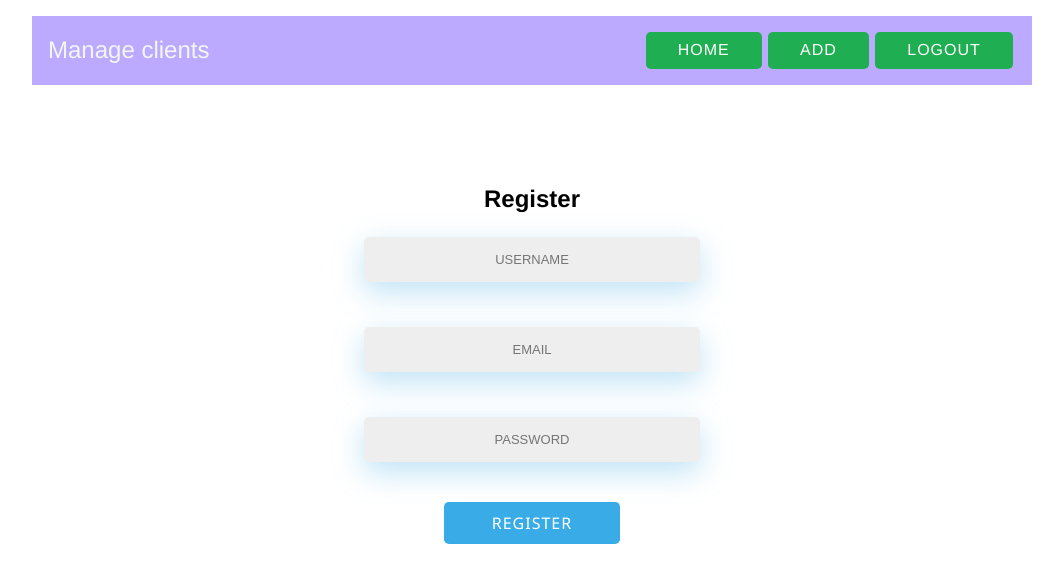
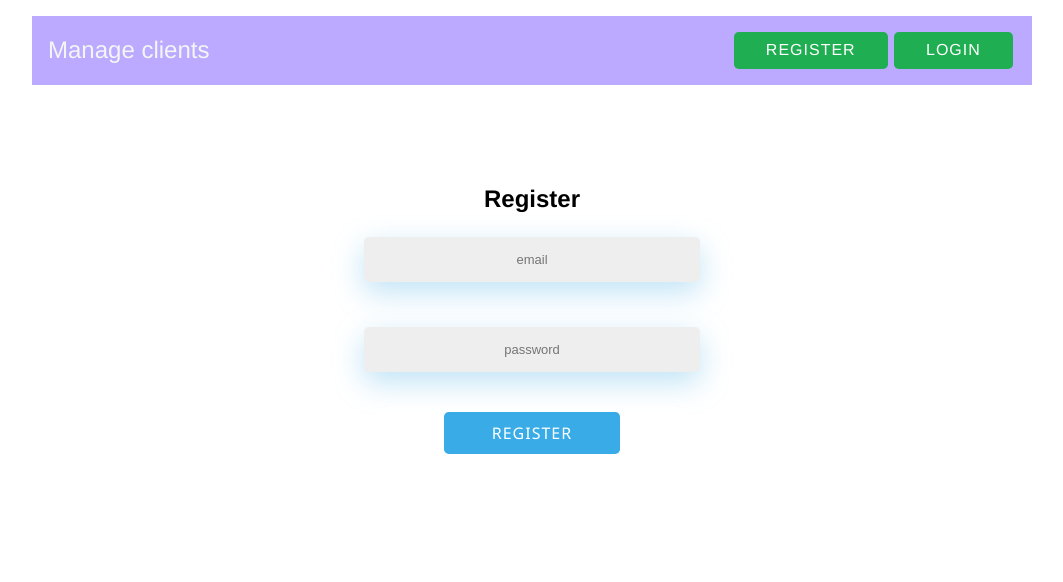
Before and after one commit to SvajunasM/client-front, a React (Create React App) app: page /register in a window 1280 px wide. Shown: the top 582 px of the page, without its empty margins (108-1171 px from the left). Built offline with nearby package versions, Linux system fonts and the light colour scheme.

Commit message:
style + reg error

```diff
--- a/src/App.js
+++ b/src/App.js
@@ -11,7 +11,7 @@ import Register from './pages/Register';
 import AuthContext from './store/authContext';
 
 function App() {
-  const [isLogged, setIsLogged] = useState(true);
+  const [isLogged, setIsLogged] = useState(false);
 
   function login() {
     setIsLogged(true);
--- a/src/components/Button/Button.style.js
+++ b/src/components/Button/Button.style.js
@@ -12,6 +12,7 @@ export const Button = styled.button`
   font-weight: 400;
   letter-spacing: 1px;
   margin: 0 auto;
+  margin-bottom: 0.5rem;
   padding: 0.6rem 3rem;
   text-transform: uppercase;
 `;
--- a/src/components/Input/Input.style.js
+++ b/src/components/Input/Input.style.js
@@ -14,5 +14,4 @@ export const Input = styled.input`
   padding: 15px 80px;
   text-align: center;
   text-decoration: none;
-  text-transform: uppercase;
 `;
--- a/src/components/Notification/Notification.style.jsx
+++ b/src/components/Notification/Notification.style.jsx
@@ -1,8 +1,7 @@
 import styled from 'styled-components';
 
 export const Notific = styled.div`
-  background: #eee;
-  padding: 1rem;
-  margin: 1rem 5rem;
   border-radius: 1rem;
+  color: red;
+  padding: 0.5rem;
 `;
--- a/src/pages/Add.jsx
+++ b/src/pages/Add.jsx
@@ -8,8 +8,13 @@ function Add() {
 
   function formHandler(e) {
     e.preventDefault();
+    console.log('userDetails ===', userDetails);
+    if (userDetails.length === 0) {
+      console.log('empty lines');
+      return;
+    }
     fetchData();
-    console.log('userDetails ===', userDetails);
+    setUserDetails('');
   }
 
   async function fetchData() {
@@ -35,6 +40,7 @@ function Add() {
           type='name'
           placeholder='name'
           handleChange={(name) => setUserDetails({ ...userDetails, name })}
+          value={'kkk'}
         />
         <Input
           name='surname'
--- a/src/pages/Home.jsx
+++ b/src/pages/Home.jsx
@@ -6,6 +6,7 @@ import LoadElement from '../components/LoadElement/LoadElement';
 function Home() {
   const [data, setData] = useState([]);
   const [loading, setLoading] = useState(true);
+  const [session, setSession] = useState(true);
 
   useEffect(() => {
     fetchData();
@@ -18,11 +19,21 @@ function Home() {
       },
     });
     const result = await res.json();
-    console.log('result ===', result);
     if (result.success) {
       setData(result.data);
       setLoading(false);
     }
+    if (!result.success) {
+      setSession(false);
+    }
+  }
+
+  if (!session) {
+    return (
+      <Container>
+        <h2>Session timeout</h2>
+      </Container>
+    );
   }
 
   if (loading) {
--- a/src/pages/Register.jsx
+++ b/src/pages/Register.jsx
@@ -2,14 +2,14 @@ import React, { useState } from 'react';
 import Button from '../components/Button/Button';
 import Container from '../components/Container/Container';
 import Input from '../components/Input/Input';
+import Notification from '../components/Notification/Notification';
 
 function Register() {
-  const [error, setError] = useState(false);
+  const [errorData, setErrorData] = useState([]);
   const [userDetails, setUserDetails] = useState({
     email: '',
     password: '',
   });
-
   async function formHandler(e) {
     e.preventDefault();
     const res = await fetch(`${process.env.REACT_APP_SERVER_URL}/register`, {
@@ -21,20 +21,18 @@ function Register() {
     });
     const result = await res.json();
     console.log(result);
-    if (result.success) alert(result.data);
-    // setError(result.error || 'Unexpected error');
+    if (result.success) {
+      setErrorData([]);
+      alert(result.data);
+    }
+    if (!result.success) {
+      setErrorData(result.error);
+    }
   }
   return (
     <Container>
       <h2>Register</h2>
       <form onSubmit={formHandler}>
-        <Input
-          name='username'
-          labelText='Username'
-          type='username'
-          placeholder='username'
-          handleChange={(username) => setUserDetails({ ...userDetails, username })}
-        />
         <Input
           name='email'
           labelText='Email'
@@ -53,6 +51,10 @@ function Register() {
           Register
         </Button>
       </form>
+      {errorData.length !== 0 &&
+        errorData.map((error) => (
+          <Notification key={error.message}>{error.message}</Notification>
+        ))}
     </Container>
   );
 }
```
